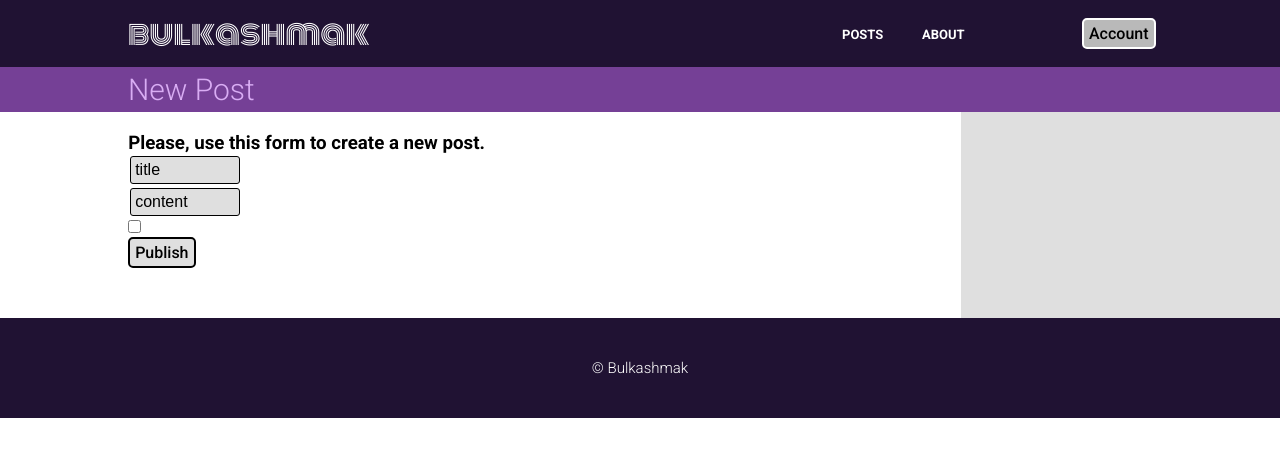
After one commit to bulkashmak/blog_website, a Django app: page /new_post/ in a window 1280 px wide. The commit adds this page. Shown: the top 457 px of the page. Run offline with Django 3.2, Linux system fonts and the light colour scheme; a user stored in the database is signed in.

Commit message:
Created a new view and template for new post creation.

```diff
--- a/posts/admin.py
+++ b/posts/admin.py
@@ -5,6 +5,6 @@ from .models import Post
 @admin.register(Post)
 class PostAdmin(admin.ModelAdmin):
     list_display = ['title', 'author', 'created', 'status']
-    list_filter = ['status']
-    search_fields = ('title', 'author')
+    list_filter = ['status', 'author']
+    # search_fields = ('title', 'author')
     prepopulated_fields = {'slug': ('title',)}
--- a/posts/models.py
+++ b/posts/models.py
@@ -22,7 +22,7 @@ class Post(models.Model):
     )
     status = models.IntegerField(verbose_name="Status of the post",
                                  choices=STATUS,
-                                 default=0)
+                                 default=1)
 
     class Meta:
         ordering = ["-created"]
--- a/posts/static/css/base.css
+++ b/posts/static/css/base.css
@@ -60,17 +60,11 @@ nav {
 
 .log-inout {
   background-color: #b9b9b9;
-  padding: 4px;
+  padding: 4px 5px;
   border: solid 2px white;
   border-radius: 5px;
   transition: all 0.3s ease 0s;
-}
 
-.log-inout:hover {
-  background-color: white;
-}
-
-.log-inout > a {
   font-family: "Roboto", sans-serif;
   font-weight: 500;
   font-size: 16px;
@@ -78,6 +72,11 @@ nav {
   justify-content: center;
   text-decoration: none;
   color: black;
+}
+
+.log-inout:hover {
+  background-color: white;
+  cursor: pointer;
 }
 
 .semi-header {
--- a/posts/templates/base.html
+++ b/posts/templates/base.html
@@ -18,17 +18,21 @@
           <li><a href="{% url 'posts_page' %}">posts</a></li>
           <li><a href="{% url 'about_page' %}">about</a></li>
         </ul>
-        <div class="log-inout">
+        <div>
           {% if user.is_authenticated %}
-            <a href="{% url 'account_details' %}">Account</a>
+            <a href="{% url 'account_details' %}"><button class="log-inout">Account</button></a>
           {% else %}
-            <a href="{% url 'login' %}">Log In</a>
+            <a href="{% url 'login' %}"><button class="log-inout">Log In</button></a>
           {% endif %}
         </div>
       </nav>
     </header>
     <div class="semi-header">
-      <p>{{ title }}</p>
+      <p>
+        {% block semi_header %}
+        {{ title }}
+        {% endblock semi_header %}
+      </p>
     </div>
     <div class="wrapper">
       <div class="content">{% block content %} {% endblock content %}</div>
--- /dev/null
+++ b/posts/templates/posts/new_post.html
@@ -0,0 +1,17 @@
+{% extends 'base.html' %}
+
+{% block title %}
+{{ title }}
+{% endblock title %}
+
+{% block content %}
+<div class="new_post">
+    <form method="post">
+        <h3>Please, use this form to create a new post.</h3>
+        <p><input type="text" value="title"></p>
+        <p><input type="text" value="content"></p>
+        <p><input type="checkbox" value="status"></p>
+        <input type="submit" class="log-button" value="Publish">
+    </form>
+</div>
+{% endblock content %}
--- a/posts/urls.py
+++ b/posts/urls.py
@@ -4,6 +4,7 @@ from . import views
 
 urlpatterns = [
     path('', views.home_page, name='home_page'),
+    path('about/', views.about_page, name='about_page'),
     path('posts/', views.posts_page, name='posts_page'),
-    path('about/', views.about_page, name='about_page'),
+    path('new_post/', views.new_post_page, name='new_post_page'),
 ]
--- a/posts/views.py
+++ b/posts/views.py
@@ -1,5 +1,6 @@
 from django.shortcuts import render
 from .models import Post
+from django.contrib.auth.decorators import login_required
 
 
 def home_page(request):
@@ -28,3 +29,13 @@ def about_page(request):
     }
 
     return render(request, 'posts/about.html', context)
+
+
+@login_required(login_url='registration/login.html')
+def new_post_page(request):
+
+    context = {
+        'title': 'New Post',
+    }
+
+    return render(request, 'posts/new_post.html', context)
--- a/users/templates/registration/login.html
+++ b/users/templates/registration/login.html
@@ -3,6 +3,10 @@
 {% block title %}
 Login
 {% endblock title %}
+
+{% block semi_header %}
+Login
+{% endblock semi_header %}
 
 {% block content %}
     {% if form.errors %}
```
Also changed, not shown: db.sqlite3.
